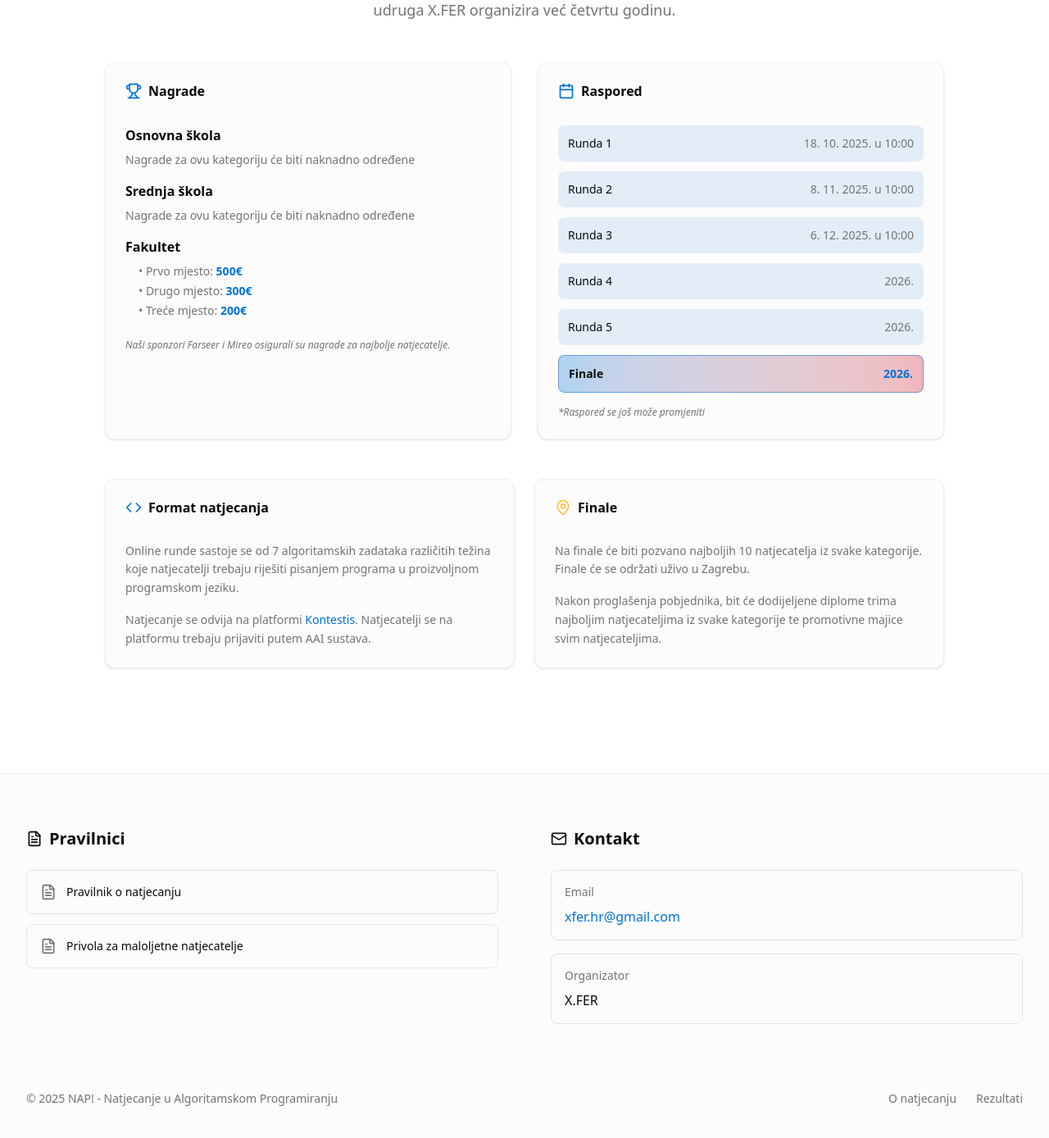
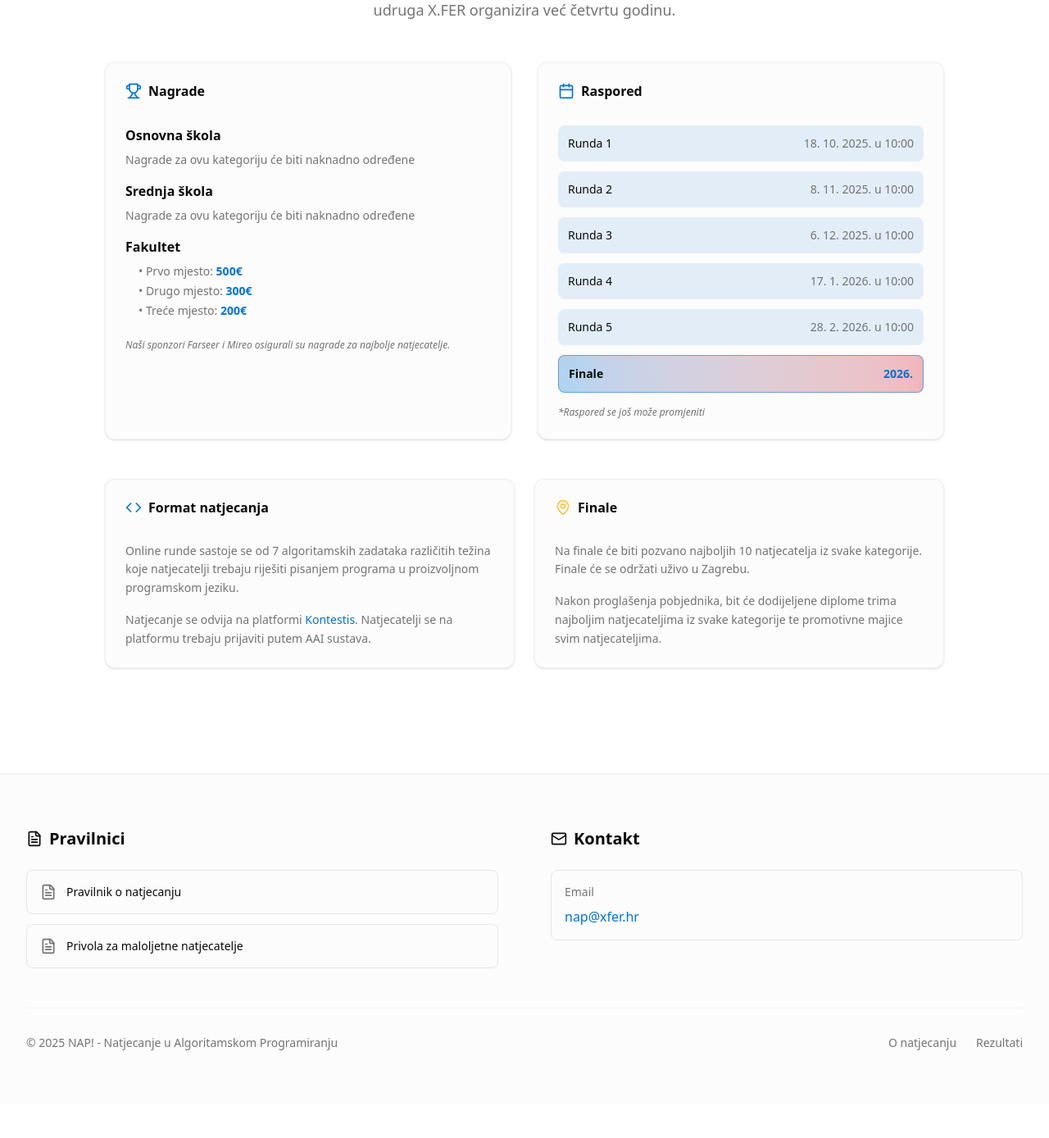
Before and after one commit to ItKlubBozoLagan/nap-web, a Next.js app: page / in a window 1280 px wide. Shown: the part 1363-2751 px from the top of the page at 82% size. After the commit the page ends 2709 px from the top, so only its background shows below. Built offline with nearby package versions, Linux system fonts and the light colour scheme.

Commit message:
Add dates for next rounds

```diff
--- a/components/about.tsx
+++ b/components/about.tsx
@@ -109,11 +109,11 @@ export function About() {
                                     </div>
                                     <div className="flex items-center justify-between p-3 rounded-lg bg-primary/10">
                                         <span className="text-sm font-medium">Runda 4</span>
-                                        <span className="text-sm text-muted-foreground">2026.</span>
+                                        <span className="text-sm text-muted-foreground">17. 1. 2026. u 10:00</span>
                                     </div>
                                     <div className="flex items-center justify-between p-3 rounded-lg bg-primary/10">
                                         <span className="text-sm font-medium">Runda 5</span>
-                                        <span className="text-sm text-muted-foreground">2026.</span>
+                                        <span className="text-sm text-muted-foreground">28. 2. 2026. u 10:00</span>
                                     </div>
                                     <div className="flex items-center justify-between p-3 rounded-lg bg-gradient-to-r from-primary/30 to-secondary/30 border border-primary/50">
                                         <span className="text-sm font-semibold text-foreground">
--- a/components/footer.tsx
+++ b/components/footer.tsx
@@ -46,15 +46,11 @@ export function Footer() {
                             <div className="p-4 rounded-lg border border-border">
                                 <p className="text-sm text-muted-foreground mb-2">Email</p>
                                 <Link
-                                    href="mailto:xfer.hr@gmail.com"
+                                    href="mailto:nap@xfer.hr"
                                     className="text-base font-medium text-primary hover:underline"
                                 >
-                                    xfer.hr@gmail.com
+                                    nap@xfer.hr
                                 </Link>
-                            </div>
-                            <div className="p-4 rounded-lg border border-border">
-                                <p className="text-sm text-muted-foreground mb-2">Organizator</p>
-                                <p className="text-base font-medium text-foreground">X.FER</p>
                             </div>
                         </div>
                     </div>
```
